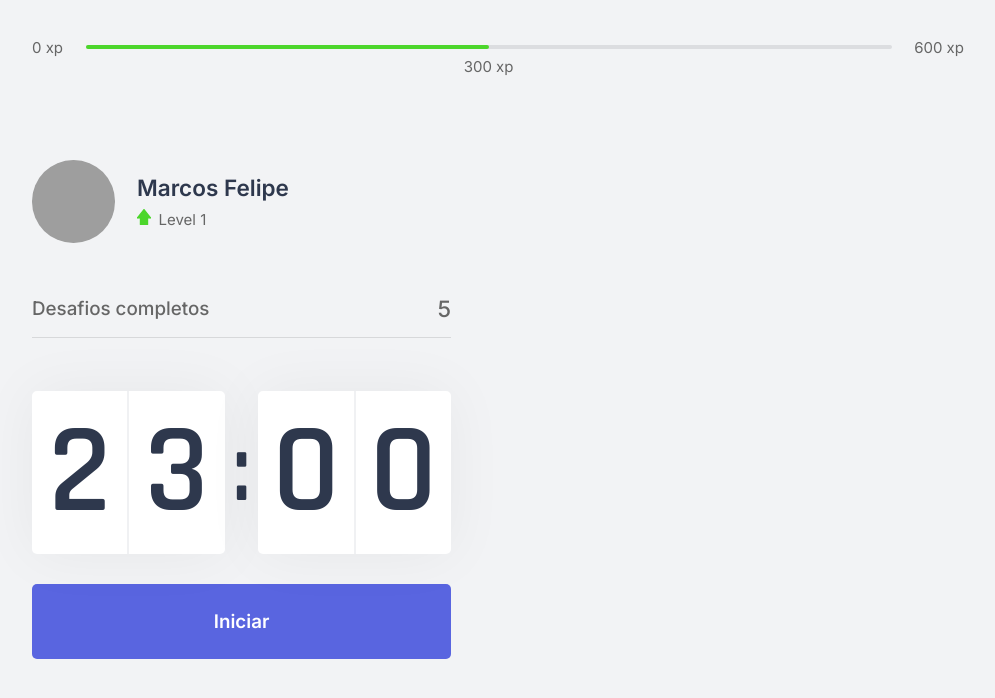
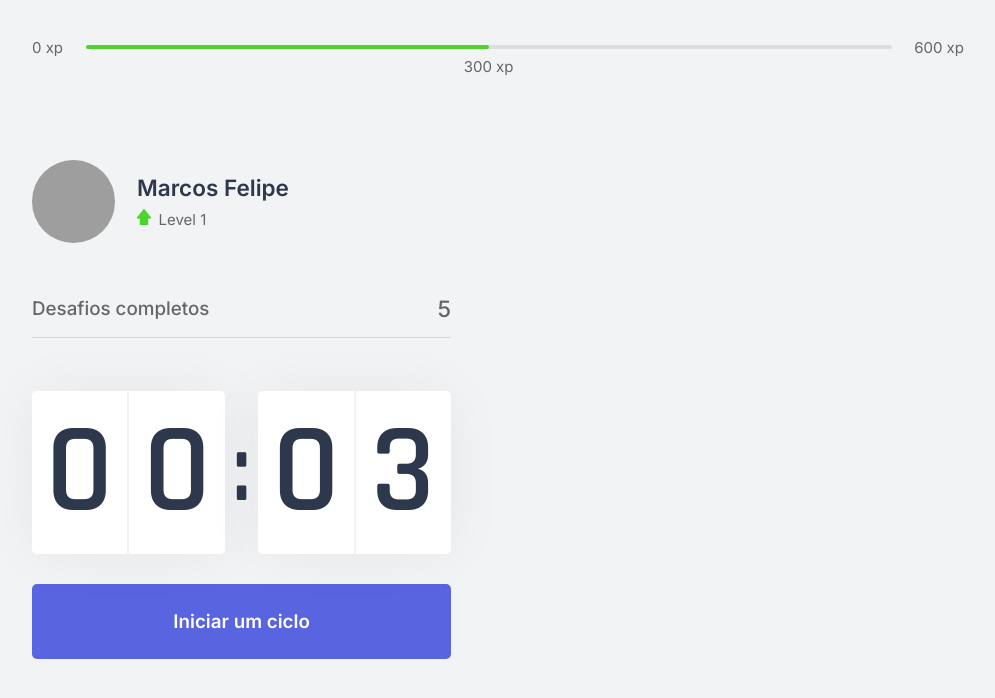
Before and after one commit to pmarcosfelipe/moveit-next, a Next.js app: page / in a window 1280 px wide. Shown: the top 698 px of the page, without its empty margins (142-1137 px from the left). Built offline with nearby package versions, Linux system fonts and the light colour scheme; grey boxes are pictures that could not be loaded.

Commit message:
finish countdown component

```diff
--- a/src/components/Countdown.tsx
+++ b/src/components/Countdown.tsx
@@ -1,9 +1,12 @@
 import { useEffect, useState } from 'react';
 import styles from '../styles/components/Countdown.module.css';
 
+let countdownTimeout: NodeJS.Timeout;
+
 export function Countdown() {
-  const [time, setTime] = useState(23 * 60);
-  const [active, setActive] = useState(false);
+  const [time, setTime] = useState(0.05 * 60);
+  const [isActive, setIsActive] = useState(false);
+  const [hasFinished, setHasFinished] = useState(false);
 
   const minutes = Math.floor(time / 60);
   const seconds = time % 60;
@@ -12,16 +15,26 @@
   const [secondLeft, secondRight] = String(seconds).padStart(2, '0').split('');
 
   function startCountdown() {
-    setActive(true);
+    setIsActive(true);
+  }
+
+  function resetCountdown() {
+    clearTimeout(countdownTimeout);
+    setIsActive(false);
+    setTime(0.05 * 60);
   }
 
   useEffect(() => {
-    if (active && time > 0) {
-      setTimeout(() => {
+    if (isActive && time > 0) {
+      countdownTimeout = setTimeout(() => {
         setTime(time - 1);
       }, 1000);
+    } else if (isActive && time === 0) {
+      setHasFinished(true);
+      setIsActive(false);
+      console.log('finalizou');
     }
-  }, [active, time]);
+  }, [isActive, time]);
 
   return (
     <div>
@@ -36,13 +49,32 @@
           <span>{secondRight}</span>
         </div>
       </div>
+
+      {hasFinished ? (
+        <button className={styles.countdownButton} disabled>
+          Ciclo encerrado
+        </button>
+      ) : (
+        <>
+          {isActive ? (
+            <button
+              type="button"
+              className={`${styles.countdownButton} ${styles.countdownButtonActive}`}
+              onClick={resetCountdown}
+            >
+              Abandonar ciclo
+            </button>
+          ) : (
             <button
               type="button"
               className={styles.countdownButton}
               onClick={startCountdown}
             >
-        Iniciar
+              Iniciar um ciclo
             </button>
+          )}
+        </>
+      )}
     </div>
   );
 }
--- a/src/styles/components/Countdown.module.css
+++ b/src/styles/components/Countdown.module.css
@@ -56,6 +56,22 @@
   transition: background-color 0.2s;
 }
 
-.countdownButton:hover {
+.countdownButton:not(:disabled):hover {
   background: var(--blue-dark);
 }
+
+.countdownButton:disabled {
+  background: var(--white);
+  color: var(--text);
+  cursor: not-allowed;
+}
+
+.countdownButtonActive {
+  background: var(--white);
+  color: var(--title);
+}
+
+.countdownButtonActive:not(:disabled):hover {
+  background: var(--red);
+  color: var(--white);
+}
```
Lines whose indentation alone changed are shown as unchanged.
